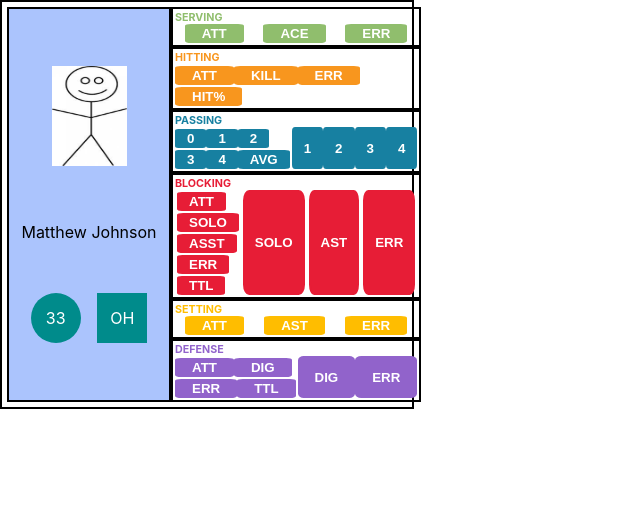
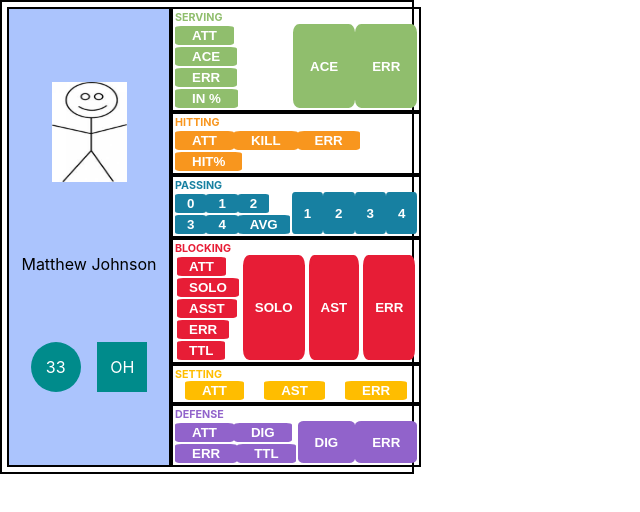
Before and after one commit to Matthew-Johnson833/volleyball_stats, a React (Create React App) app in the folder volley_stats_app/: page / in a window 1280 px wide. Shown: the top 512 px of the page, without its empty margins (0-640 px from the left). Built offline with nearby package versions, Linux system fonts and the light colour scheme.

Commit message:
Consolidated btns. Data is stored in localStorage

```diff
--- a/volley_stats_app/src/components/servingButtonComponents/ServingAttemptBtn.js
+++ b/volley_stats_app/src/components/servingButtonComponents/ServingAttemptBtn.js
@@ -1,11 +1,70 @@
+import React, { useState } from "react";
+
+const ServingButtons = () => {
+
+  const [servingArray, setServingArray] = useState({
+    // array values. CLG(0) = 1
+    servingAttempts: 0,
+    servingAce: 0,
+    servingError: 0,
+    servingInPercentage: 0,
+  });
+
+  function setServingAttempt() {
+    setServingArray(prevState => ({
+      ...prevState,
+      servingAttempts: (servingArray.servingAttempts + 1)
+    }))
+    console.log("Serving Attempts: " + servingArray.servingAttempts);
+  }
+  function setServingAce() {
+    setServingArray(prevState => ({
+      ...prevState,
+      servingAttempts: (servingArray.servingAttempts + 1),
+      servingAce: (servingArray.servingAce + 1)
+    }))
+    console.log("Service Attempts: " + servingArray.servingAttempts);
+    console.log("Service Aces: " + servingArray.servingAce);
+  }
+  function setServingError() {
+    setServingArray(prevState => ({
+      ...prevState,
+      servingAttempts: (servingArray.servingAttempts + 1),
+      servingError: (servingArray.servingError + 1)
+    }))
+    console.log("Service Errors: " + servingArray.servingError);
+  }
+  function generateServingPercentage() {
+    // React state doesn't immediately update. Need to click twice to get proper values
+    let calcServingPercentage = (((servingArray.servingAttempts - servingArray.servingError) / servingArray.servingAttempts).toFixed(2));
+    setServingArray(prevState => ({
+      ...prevState,
+      servingInPercentage: calcServingPercentage
+    }))
+    localStorage.setItem('servingArray', JSON.stringify(servingArray));
 
 
-const ServingAttemptBtn = ({ onClick }) => {
+    console.log(servingArray);
+    console.log("Service In Percentage: "+ (((servingArray.servingAttempts - servingArray.servingError) / servingArray.servingAttempts)* 100).toFixed(0)+ "%");
+  }
+
+
   return (
-    <button onClick={onClick}>
-      ATT
-    </button>
+    <div>
+      <button onClick={setServingAttempt}>
+        ATT
+      </button>
+      <button onClick={setServingAce}>
+        ACE
+      </button>
+      <button onClick={setServingError}>
+        ERR
+      </button>
+      <button onClick={generateServingPercentage}>
+        IN %
+      </button>
+    </div>
   )
 }
 
-export default ServingAttemptBtn
+export default ServingButtons
```
